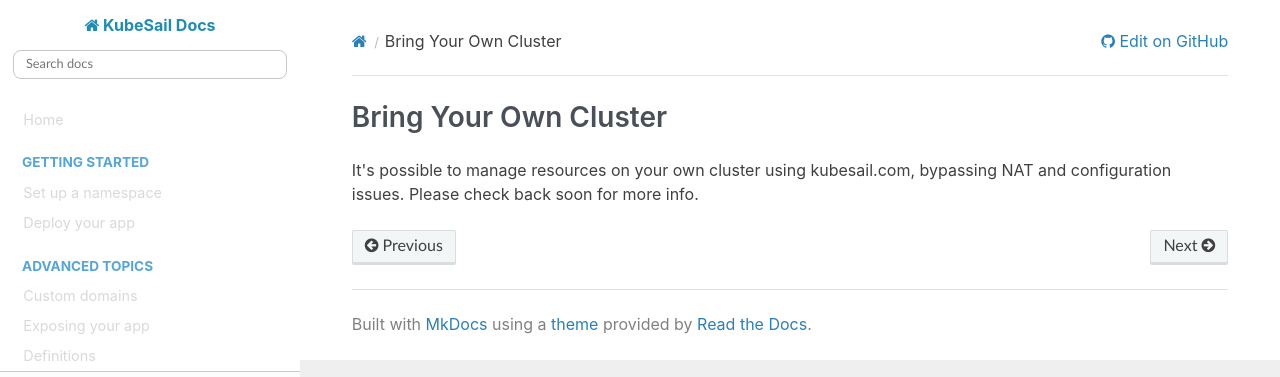
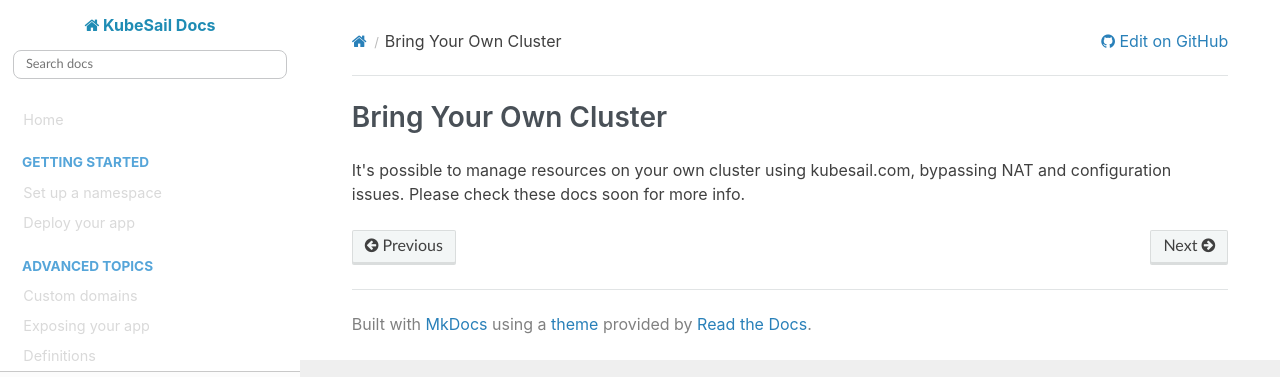
Before and after one commit to kubesail/kubesail-docs, an MkDocs documentation site: the page built from docs/byoc.md, in a window 1280 px wide. Shown: the top 377 px of the page. Built offline with MkDocs 1.6.1, drawn with Linux system fonts in a browser that asks for light colours; nearby versions of some CDN libraries.

Commit message:
Update byoc.md

```diff
--- a/docs/byoc.md
+++ b/docs/byoc.md
@@ -1,3 +1,3 @@
 # Bring Your Own Cluster
 
-It's possible to manage resources on your own cluster using kubesail.com, bypassing NAT and configuration issues. Please check back soon for more info.
+It's possible to manage resources on your own cluster using kubesail.com, bypassing NAT and configuration issues. Please check these docs soon for more info.
```
